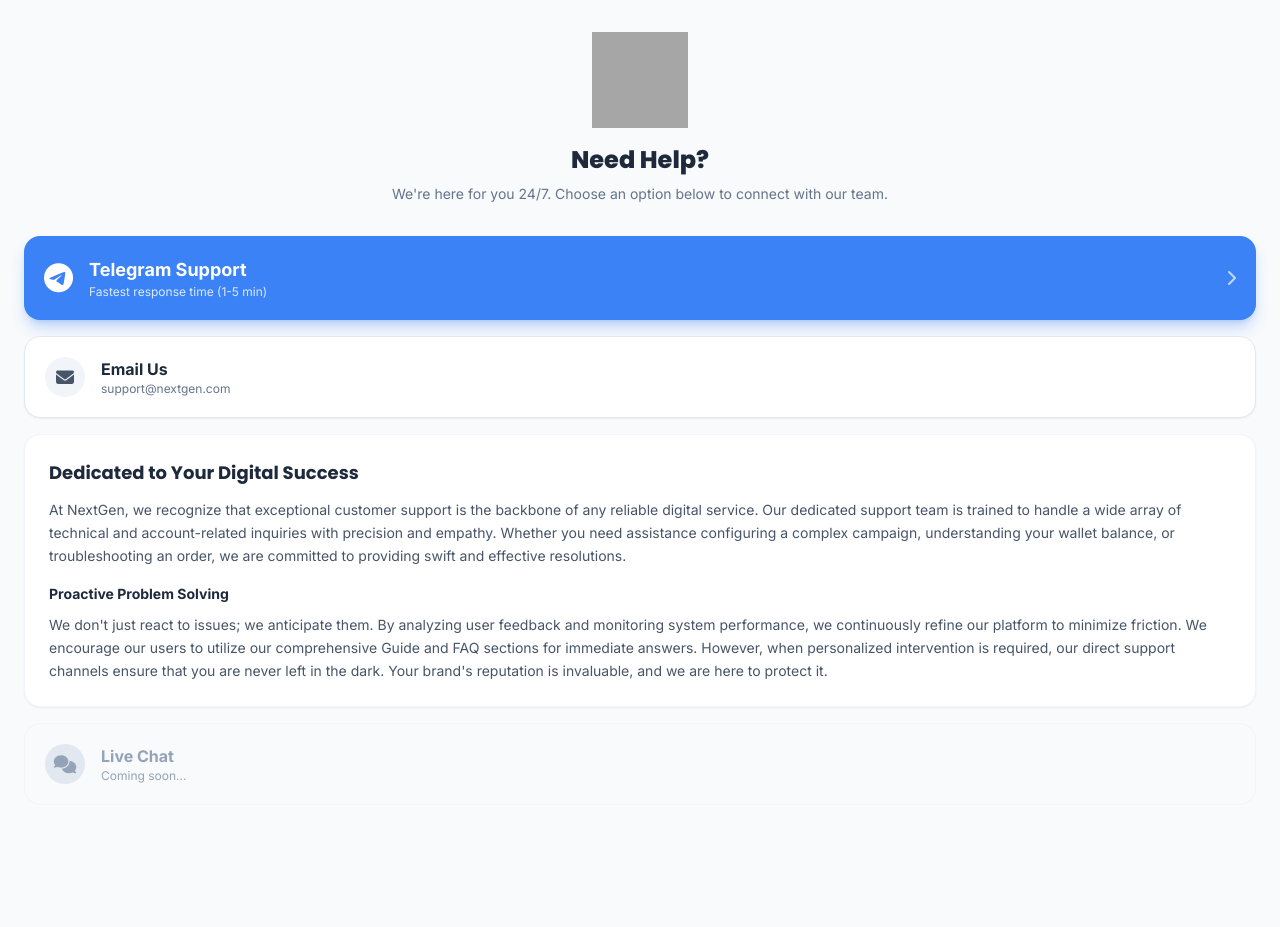
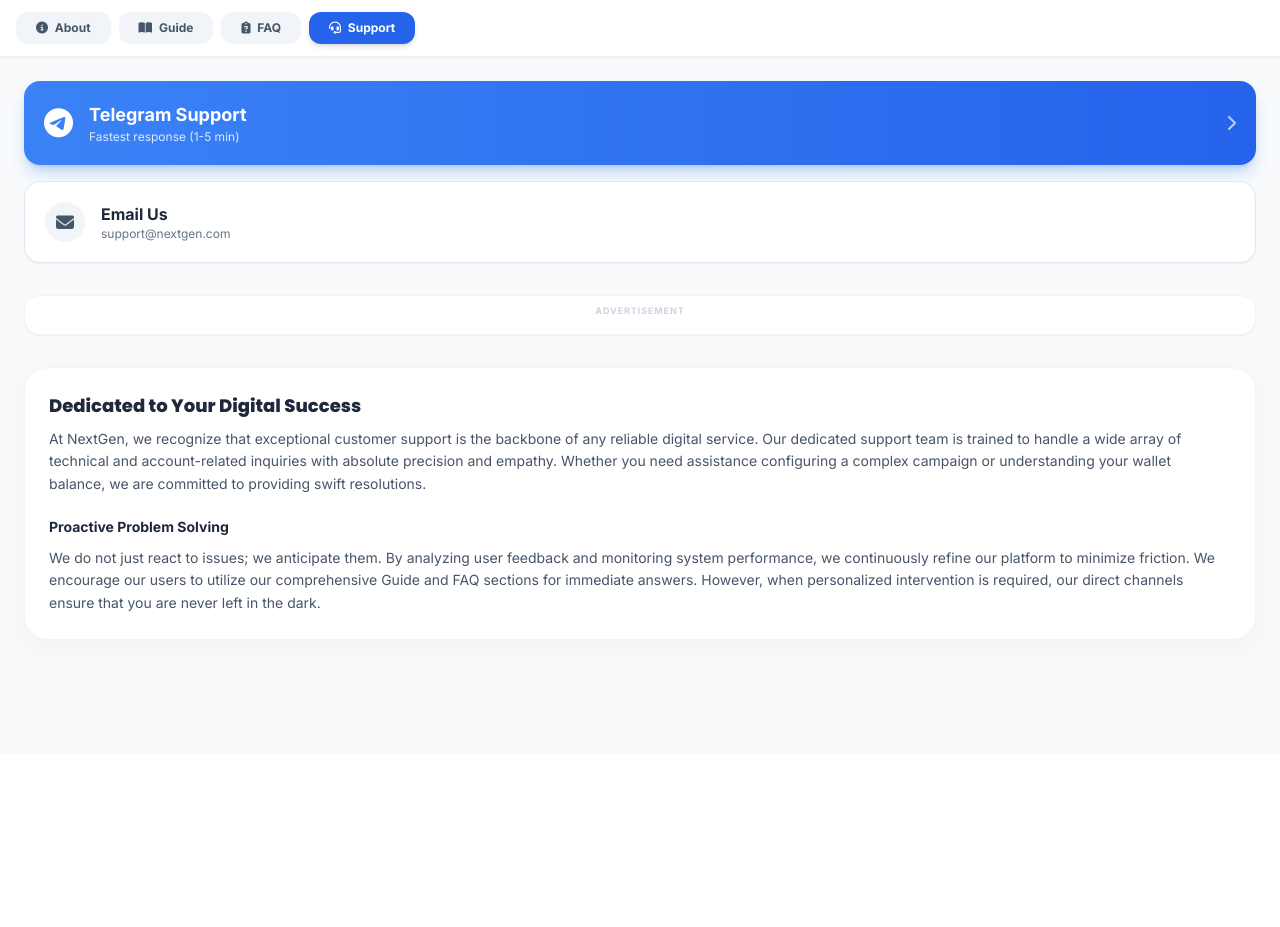
Before and after one commit to jahidul9957/extragrowth, a Django app: page /support/ in a window 1280 px wide. Shown: the part 65-992 px from the top of the page. After the commit the page ends 709 px from the top, so only its background shows below. Run offline with Django 4.2, Linux system fonts and the light colour scheme; some libraries are stand-ins or nearby versions; grey boxes are pictures that could not be loaded.

Commit message:
Update support.html

```diff
--- a/core/templates/core/support.html
+++ b/core/templates/core/support.html
@@ -7,61 +7,53 @@
     <script src="https://cdn.tailwindcss.com"></script>
     <link href="https://fonts.googleapis.com/css2?family=Inter:wght@400;500;600;700&family=Poppins:wght@600;700;800&display=swap" rel="stylesheet">
     <link rel="stylesheet" href="https://cdnjs.cloudflare.com/ajax/libs/font-awesome/6.4.0/css/all.min.css">
+
+    <script async src="https://pagead2.googlesyndication.com/pagead/js/adsbygoogle.js?client=ca-pub-4992650101483327" crossorigin="anonymous"></script>
+
     <style>
         body { font-family: 'Inter', sans-serif; background-color: #f8fafc; padding-bottom: 90px; }
         .font-poppins { font-family: 'Poppins', sans-serif; }
+        .scrollbar-hide::-webkit-scrollbar { display: none; }
     </style>
 </head>
 <body class="antialiased">
-    <header class="flex items-center px-6 py-4 bg-white/80 backdrop-blur-md sticky top-0 z-40 border-b border-slate-100">
+    <header class="flex items-center px-6 py-4 bg-white/90 backdrop-blur-md sticky top-0 z-40 border-b border-slate-100">
         <a href="{% url 'home' %}" class="w-8 h-8 flex items-center justify-center bg-slate-100 rounded-full text-slate-600 hover:bg-slate-200 transition active:scale-95"><i class="fa-solid fa-arrow-left"></i></a>
         <h1 class="ml-4 font-poppins font-bold text-lg text-slate-800">Customer Care</h1>
     </header>
 
-    <div class="px-6 py-8">
-        <div class="text-center mb-8">
-            <img src="https://cdn-icons-png.flaticon.com/512/4144/4144806.png" class="w-24 h-24 mx-auto mb-4 opacity-90" alt="Support">
-            <h2 class="text-2xl font-poppins font-black text-slate-800">Need Help?</h2>
-            <p class="text-sm text-slate-500 mt-2">We're here for you 24/7. Choose an option below to connect with our team.</p>
+    <div class="px-4 py-3 bg-white border-b border-slate-100 flex gap-2 overflow-x-auto scrollbar-hide shadow-sm">
+        <a href="{% url 'about' %}" class="px-5 py-2 bg-slate-100 text-slate-600 rounded-xl text-xs font-bold whitespace-nowrap hover:bg-slate-200 transition"><i class="fa-solid fa-circle-info mr-1"></i> About</a>
+        <a href="{% url 'guide' %}" class="px-5 py-2 bg-slate-100 text-slate-600 rounded-xl text-xs font-bold whitespace-nowrap hover:bg-slate-200 transition"><i class="fa-solid fa-book-open mr-1"></i> Guide</a>
+        <a href="{% url 'faq' %}" class="px-5 py-2 bg-slate-100 text-slate-600 rounded-xl text-xs font-bold whitespace-nowrap hover:bg-slate-200 transition"><i class="fa-solid fa-clipboard-question mr-1"></i> FAQ</a>
+        <a href="{% url 'support' %}" class="px-5 py-2 bg-blue-600 text-white rounded-xl text-xs font-bold whitespace-nowrap shadow-md hover:scale-105 transition"><i class="fa-solid fa-headset mr-1"></i> Support</a>
     </div>
 
-        <div class="space-y-4">
-            <a href="https://t.me/YourSupportBot" target="_blank" class="block w-full bg-blue-500 text-white p-5 rounded-2xl shadow-lg shadow-blue-500/30 flex items-center justify-between active:scale-95 hover:-translate-y-1 transition duration-300">
-                <div class="flex items-center gap-4">
-                    <i class="fa-brands fa-telegram text-3xl"></i>
-                    <div class="text-left">
-                        <h3 class="font-bold text-lg">Telegram Support</h3>
-                        <p class="text-xs text-blue-100">Fastest response time (1-5 min)</p>
-                    </div>
-                </div>
+    <div class="px-6 py-6">
+        <div class="space-y-4 mb-8">
+            <a href="https://t.me/YourSupportBot" target="_blank" class="block w-full bg-gradient-to-r from-blue-500 to-blue-600 text-white p-5 rounded-2xl shadow-lg shadow-blue-500/30 flex items-center justify-between active:scale-95 transition duration-300">
+                <div class="flex items-center gap-4"><i class="fa-brands fa-telegram text-3xl"></i><div><h3 class="font-bold text-lg">Telegram Support</h3><p class="text-xs text-blue-100">Fastest response (1-5 min)</p></div></div>
                 <i class="fa-solid fa-chevron-right opacity-70"></i>
             </a>
-
-            <a href="mailto:support@nextgen.com" class="block w-full bg-white text-slate-800 p-5 rounded-2xl shadow-sm border border-slate-200 flex items-center justify-between active:scale-95 hover:-translate-y-1 hover:border-slate-300 transition duration-300">
-                <div class="flex items-center gap-4">
-                    <div class="w-10 h-10 bg-slate-100 text-slate-600 rounded-full flex items-center justify-center text-lg"><i class="fa-solid fa-envelope"></i></div>
-                    <div class="text-left">
-                        <h3 class="font-bold">Email Us</h3>
-                        <p class="text-xs text-slate-500">support@nextgen.com</p>
-                    </div>
-                </div>
+            <a href="mailto:support@nextgen.com" class="block w-full bg-white text-slate-800 p-5 rounded-2xl shadow-sm border border-slate-200 flex items-center justify-between active:scale-95 transition duration-300">
+                <div class="flex items-center gap-4"><div class="w-10 h-10 bg-slate-100 text-slate-600 rounded-full flex items-center justify-center text-lg"><i class="fa-solid fa-envelope"></i></div><div><h3 class="font-bold">Email Us</h3><p class="text-xs text-slate-500">support@nextgen.com</p></div></div>
             </a>
-                    <div class="mt-10 bg-white p-6 rounded-2xl shadow-sm border border-slate-100 text-slate-600 text-sm leading-relaxed">
-            <h3 class="text-lg font-poppins font-bold text-slate-800 mb-3">Dedicated to Your Digital Success</h3>
-            <p class="mb-4">At NextGen, we recognize that exceptional customer support is the backbone of any reliable digital service. Our dedicated support team is trained to handle a wide array of technical and account-related inquiries with precision and empathy. Whether you need assistance configuring a complex campaign, understanding your wallet balance, or troubleshooting an order, we are committed to providing swift and effective resolutions.</p>
-
-            <h3 class="text-md font-bold text-slate-800 mb-2">Proactive Problem Solving</h3>
-            <p>We don't just react to issues; we anticipate them. By analyzing user feedback and monitoring system performance, we continuously refine our platform to minimize friction. We encourage our users to utilize our comprehensive Guide and FAQ sections for immediate answers. However, when personalized intervention is required, our direct support channels ensure that you are never left in the dark. Your brand's reputation is invaluable, and we are here to protect it.</p>
         </div>
 
-            <div class="block w-full bg-slate-50 text-slate-400 p-5 rounded-2xl border border-slate-100 flex items-center justify-between cursor-not-allowed">
-                <div class="flex items-center gap-4">
-                    <div class="w-10 h-10 bg-slate-200 text-slate-400 rounded-full flex items-center justify-center text-lg"><i class="fa-solid fa-comments"></i></div>
-                    <div class="text-left">
-                        <h3 class="font-bold">Live Chat</h3>
-                        <p class="text-xs">Coming soon...</p>
+        <div class="bg-white p-2 rounded-2xl shadow-sm border border-slate-100 text-center overflow-hidden mb-8">
+            <span class="text-[9px] font-bold text-slate-300 uppercase tracking-widest block mb-2">Advertisement</span>
+            <ins class="adsbygoogle" style="display:block" data-ad-client="ca-pub-4992650101483327" data-ad-slot="YOUR_AD_SLOT_HERE" data-ad-format="auto" data-full-width-responsive="true"></ins>
+            <script>(adsbygoogle = window.adsbygoogle || []).push({});</script>
         </div>
+
+        <div class="bg-white p-6 rounded-3xl shadow-[0_8px_30px_rgb(0,0,0,0.04)] border border-slate-100 text-slate-600 text-sm leading-relaxed space-y-5">
+            <div>
+                <h3 class="text-lg font-poppins font-black text-slate-800 mb-2">Dedicated to Your Digital Success</h3>
+                <p>At NextGen, we recognize that exceptional customer support is the backbone of any reliable digital service. Our dedicated support team is trained to handle a wide array of technical and account-related inquiries with absolute precision and empathy. Whether you need assistance configuring a complex campaign or understanding your wallet balance, we are committed to providing swift resolutions.</p>
             </div>
+            <div>
+                <h3 class="text-md font-bold text-slate-800 mb-2">Proactive Problem Solving</h3>
+                <p>We do not just react to issues; we anticipate them. By analyzing user feedback and monitoring system performance, we continuously refine our platform to minimize friction. We encourage our users to utilize our comprehensive Guide and FAQ sections for immediate answers. However, when personalized intervention is required, our direct channels ensure that you are never left in the dark.</p>
             </div>
         </div>
     </div>
```
Lines whose indentation alone changed are shown as unchanged.
